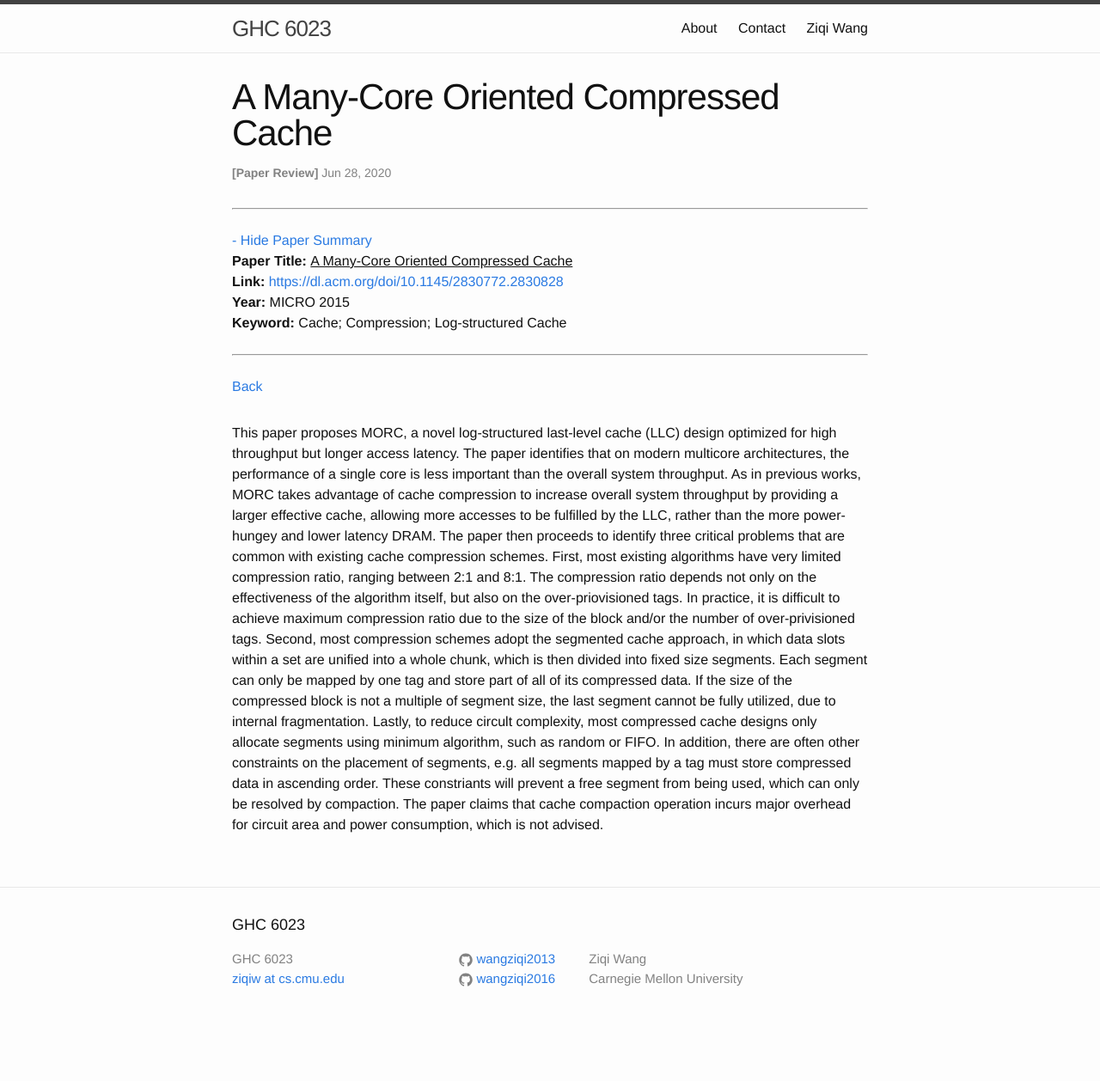
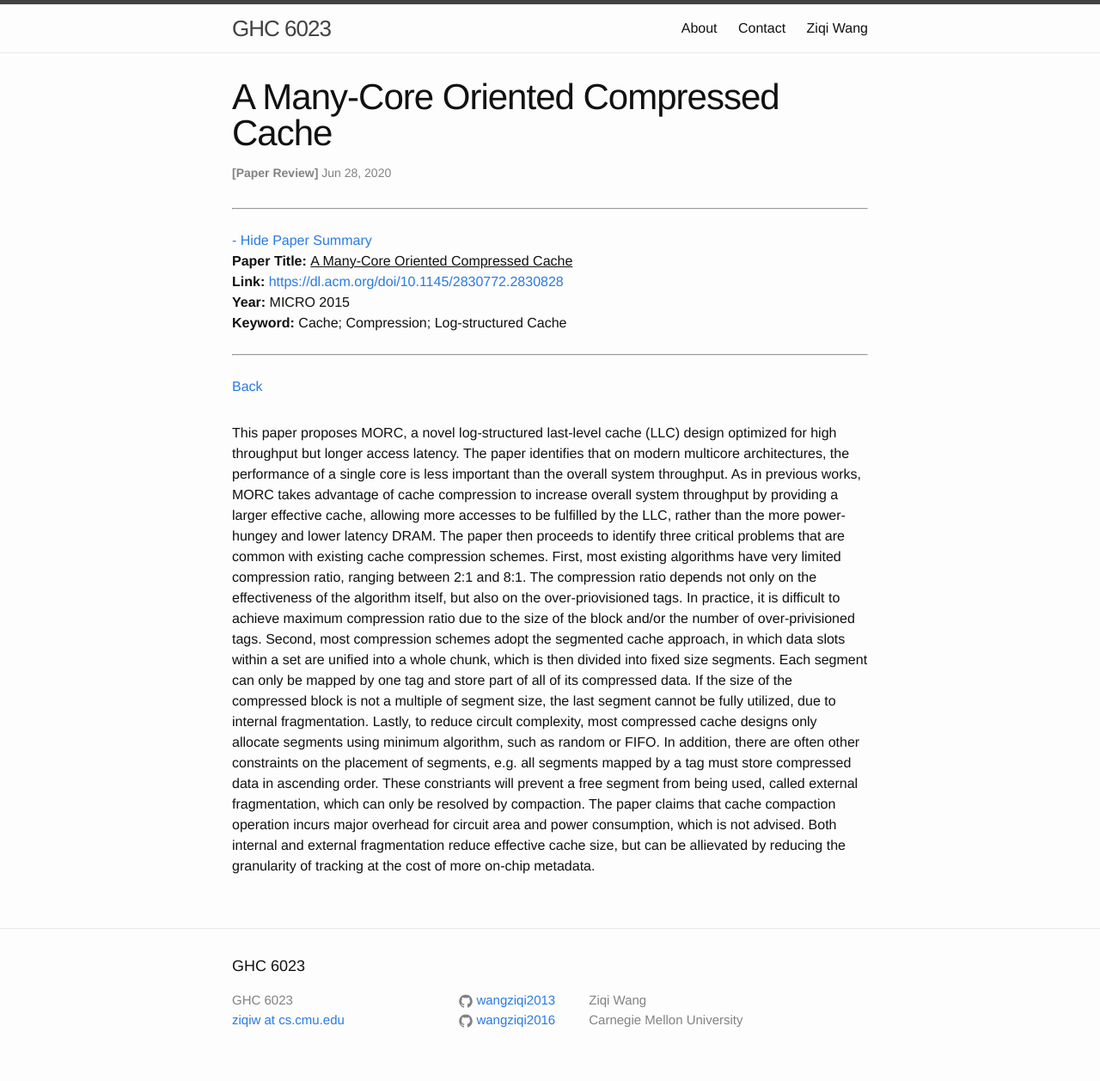
Before and after one commit to wangziqi2013/wangziqi2013.github.io, a Jekyll site: the page built from _posts/2020-06-28-morc.markdown, in a window 1280 px wide. Shown: the whole page at 86% size. Built offline with Jekyll 4.4.1, drawn with Linux system fonts in a browser that asks for light colours; before the commit the page ends 1210 px from its top, so only the background shows below that.

Commit message:
Finish motivation

```diff
--- a/_posts/2020-06-28-morc.markdown
+++ b/_posts/2020-06-28-morc.markdown
@@ -29,5 +29,7 @@ cannot be fully utilized, due to internal fragmentation.
 Lastly, to reduce circult complexity, most compressed cache designs only allocate segments using minimum algorithm, such
 as random or FIFO. In addition, there are often other constraints on the placement of segments, e.g. all segments mapped
 by a tag must store compressed data in ascending order. These constriants will prevent a free segment from being used,
-which can only be resolved by compaction. The paper claims that cache compaction operation incurs major overhead for
-circuit area and power consumption, which is not advised.
+called external fragmentation, which can only be resolved by compaction. The paper claims that cache compaction operation
+incurs major overhead for circuit area and power consumption, which is not advised.
+Both internal and external fragmentation reduce effective cache size, but can be allievated by reducing the granularity
+of tracking at the cost of more on-chip metadata.
```
